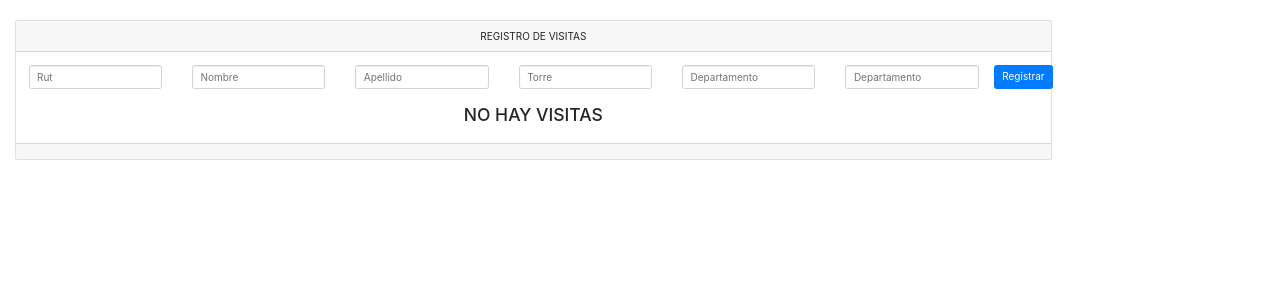
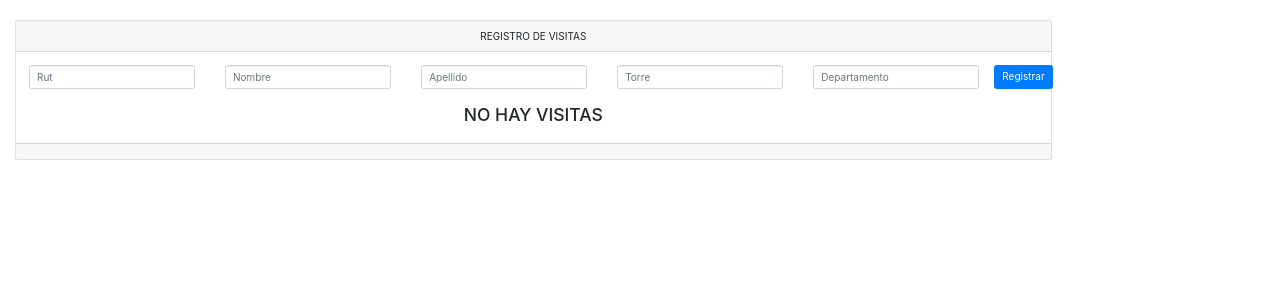
Before and after one commit to carlosG9/CondominioB, a Django app: page /administracion/administrador/ in a window 1280 px wide. Shown: the part 72-372 px from the top of the page. Run offline with Django 3.2, Linux system fonts and the light colour scheme; data that the repository does not hold is empty; some libraries are stand-ins or nearby versions.

Commit message:
Se quito campo input repetido

```diff
--- a/administracion/templates/administracion/administrador.html
+++ b/administracion/templates/administracion/administrador.html
@@ -51,15 +51,7 @@
               /> -->
               {{ form.department }}
             </div>
-            <div class="col">
-                <!-- <input
-                  type="text"
-                  class="form-control"
-                  placeholder="Departamento"
-                  id="departamento"
-                /> -->
-                {{ form.department }}
-              </div>
+
             <button
               type="submit"
               class="btn btn-primary"
```
Also changed, not shown: db.sqlite3.
